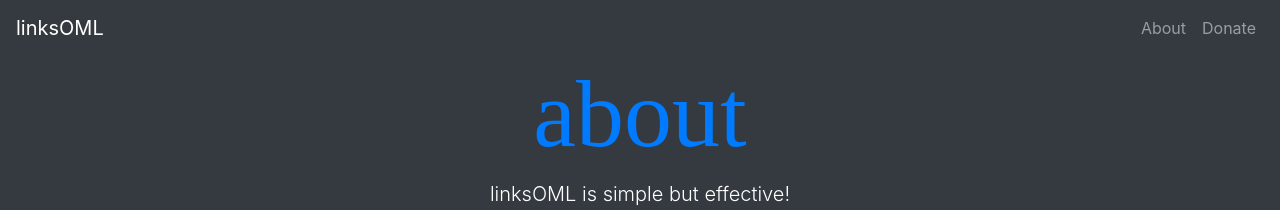
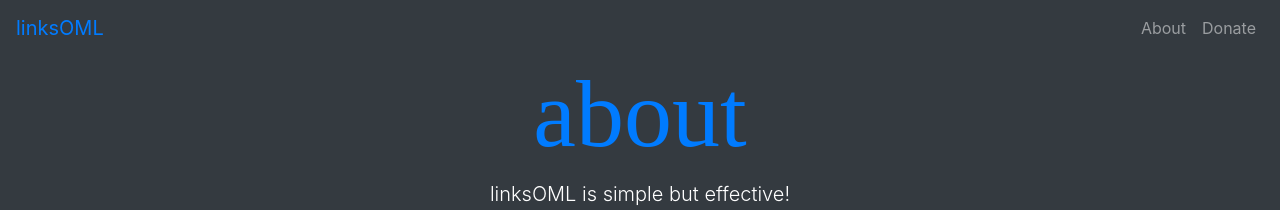
Before and after one commit to lomlrepository/lomlrepository.github.com, a Jekyll site: the page built from about.md, in a window 1280 px wide. Shown: the top 210 px of the page. Built offline with Jekyll 4.4.1, drawn with Linux system fonts in a browser that asks for light colours; nearby versions of some CDN libraries; some web fonts are replaced.

Commit message:
Update information.html

```diff
--- a/_layouts/information.html
+++ b/_layouts/information.html
@@ -25,7 +25,7 @@
 </head>
 <body class="bg-dark text-white">
 	<nav class="navbar navbar-expand-lg navbar-dark bg-dark fixed-top">
-    <a class="navbar-brand" href="{{ site.url }}">linksOML</a>
+    <a class="navbar-brand text-primary" href="{{ site.url }}">linksOML</a>
 		<button class="navbar-toggler" type="button" data-toggle="collapse" data-target="#navbarResponsive">
 			<span class="navbar-toggler-icon"></span>
 		</button>
```
